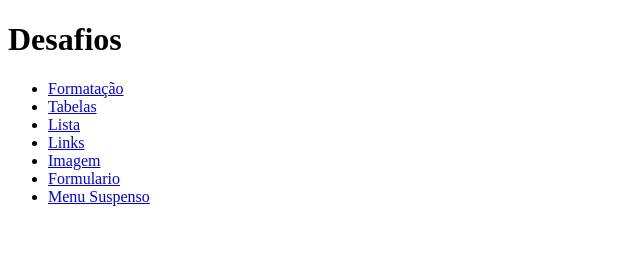
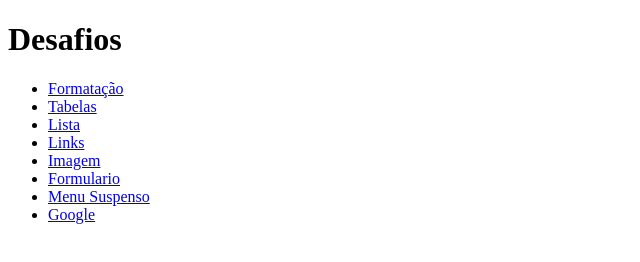
Before and after one commit to zrbti/curso.html, a plain HTML site: page index.html in a window 1280 px wide. Shown: the full height of the page, 0-640 px from the left. Drawn offline with Linux system fonts and the light colour scheme.

Commit message:
Update index.html

```diff
--- a/index.html
+++ b/index.html
@@ -14,6 +14,7 @@
         <li> <a href="https://github.com/zrbti/curso.html/blob/main/imagens.html">Imagem</a></li>
         <li> <a href="https://github.com/zrbti/curso.html/blob/main/formulario.html">Formulario</a></li>
         <li> <a href="https://github.com/zrbti/curso.html/blob/main/menu_suspenso.html">Menu Suspenso</a></li>
+        <li> <a href="https://github.com/zrbti/curso.html/blob/main/google.html">Google</li>
     </ul>
 
 </body>
```
